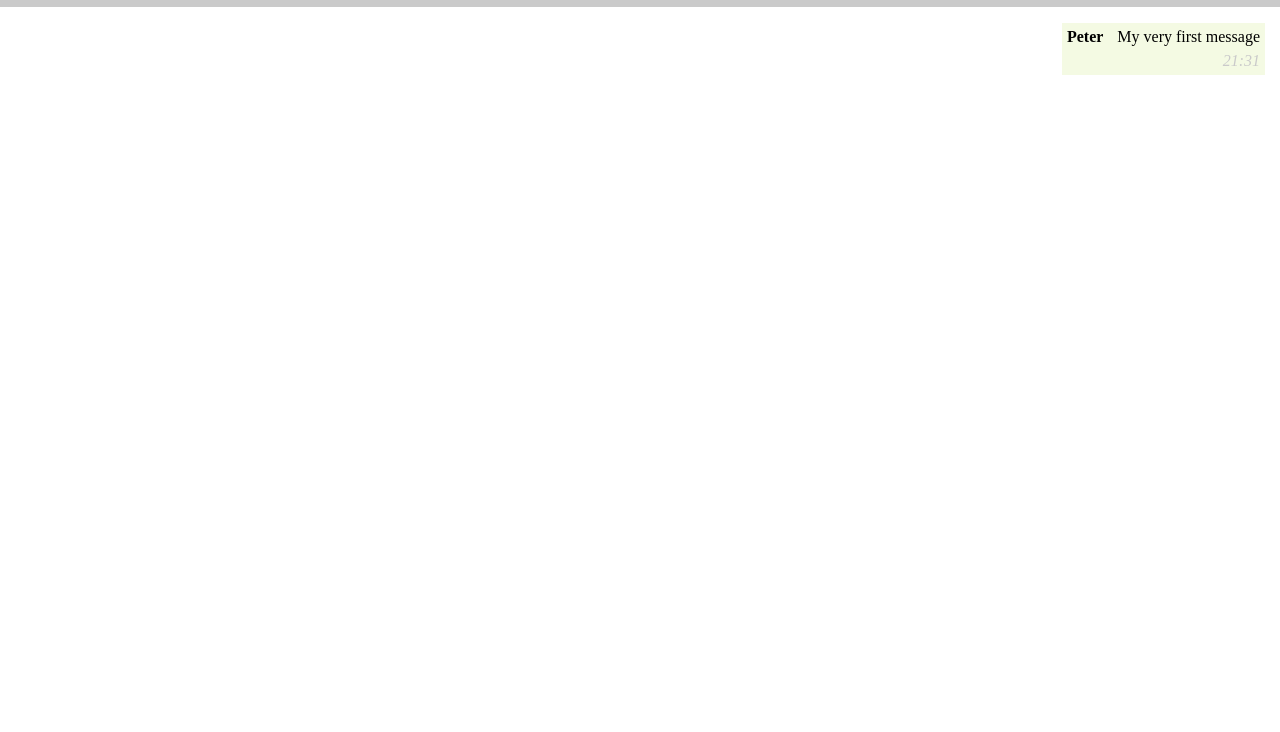
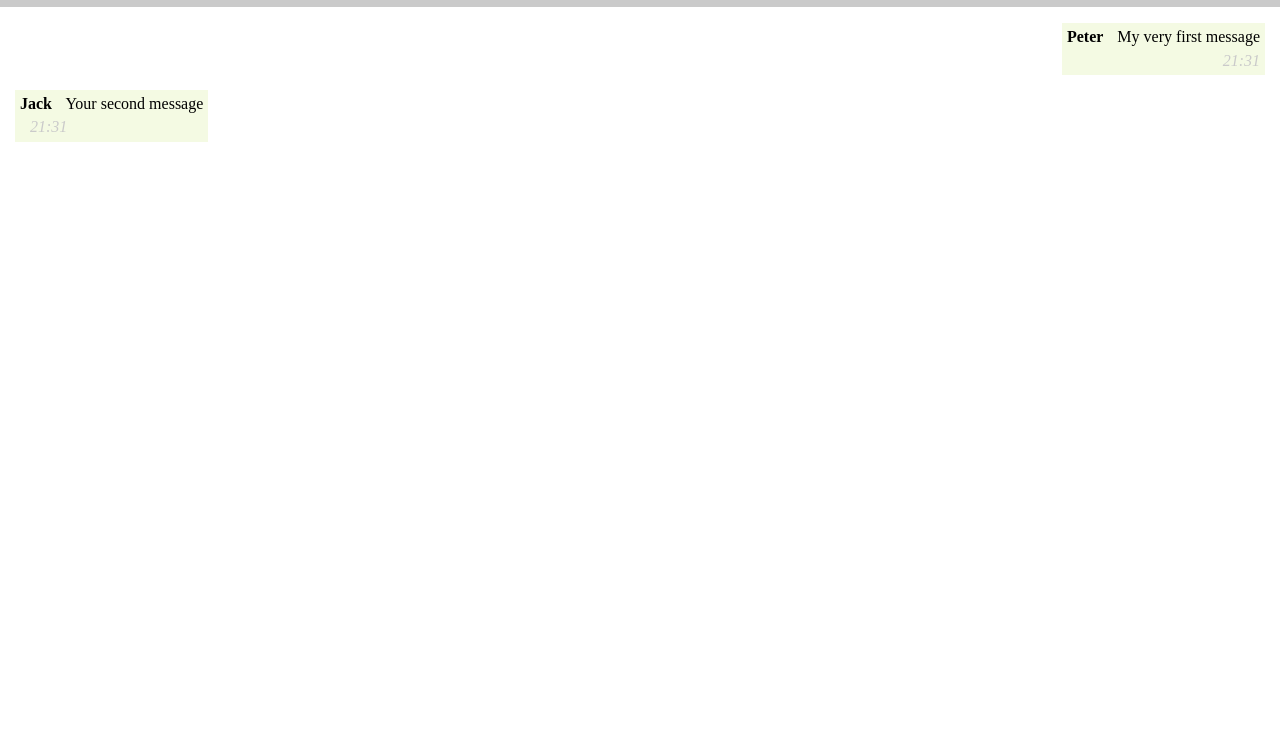
Before and after one commit to millersdev/taste-of-code-code, a plain HTML site: page index.html in a window 1280 px wide. Shown: the part 68-800 px from the top of the page. Drawn offline with nearby package versions, Linux system fonts and the light colour scheme.

Commit message:
prevent duplication and code smarter

```diff
--- a/index.html
+++ b/index.html
@@ -25,6 +25,14 @@
                         <span class="time">21:31</span>
                     </p>
                 </li>
+
+                <li class="your-message">
+                    <p>
+                        <span class="name">Jack</span>
+                        Your second message
+                        <span class="time">21:31</span>
+                    </p>
+                </li>
             </ol>
         </section>
     </main>
--- a/style.css
+++ b/style.css
@@ -50,3 +50,36 @@ header p{
     display: block;
     margin-top: 5px;
 }
+
+
+/* YOUR MESSAGE */
+
+.your-message{
+    margin-left: 15px;
+    margin-right: 15px;
+    /* short written */
+    margin: 0 15px;
+    margin-bottom: 15px;
+    text-align: left;
+}
+
+.your-message p{
+    padding: 5px;
+    margin: 0;
+    display: inline-block;
+    background-color: #F4FAE3;
+}
+
+.your-message p .name{
+    margin-right: 10px;
+    font-weight: bold;
+    margin-right: 10px;
+}
+
+.your-message p .time{
+    margin-left: 10px;
+    font-style: italic;
+    color: #cacaca;
+    display: block;
+    margin-top: 5px;
+}
```
